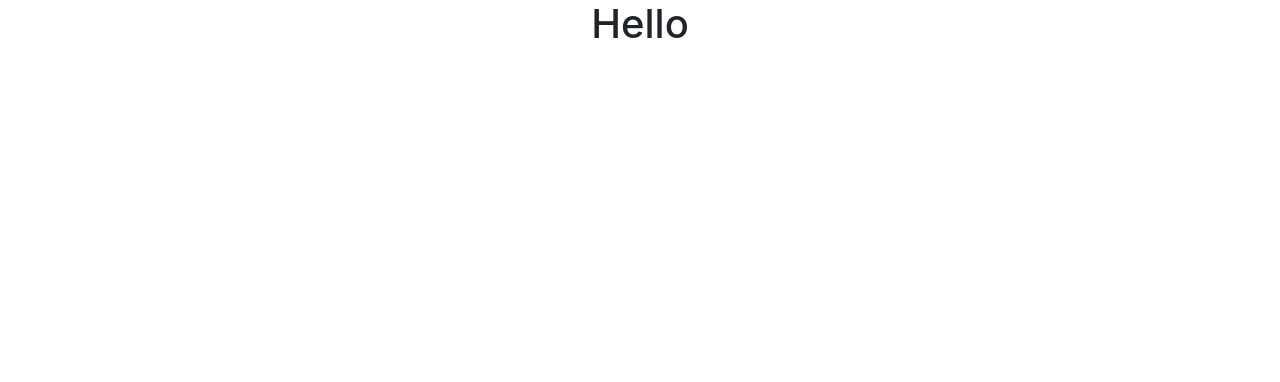
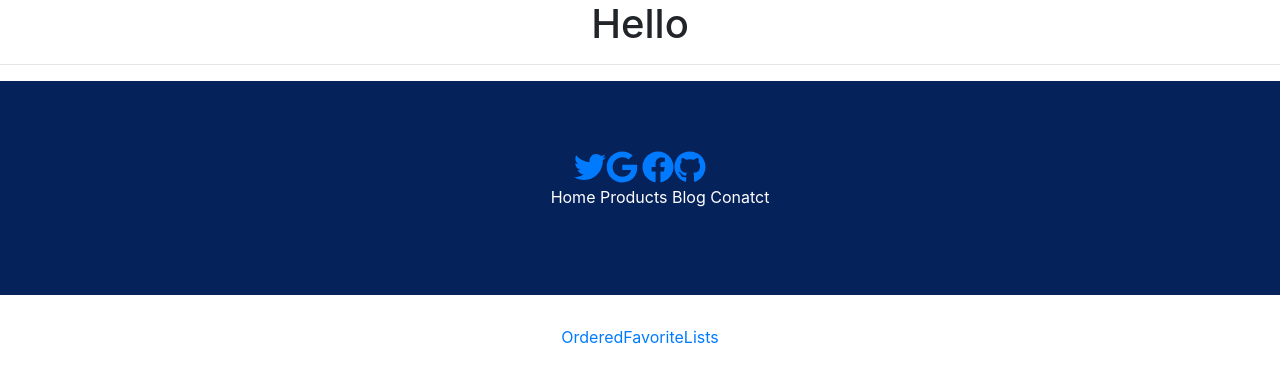
Before and after one commit to yamoonz/istanbul-capstone-ecommerce, a React (Create React App) app: page / in a window 1280 px wide. Shown: the top 382 px of the page. Built offline with nearby package versions, Linux system fonts and the light colour scheme.

Commit message:
first commit for the profilepage

```diff
--- a/src/App.scss
+++ b/src/App.scss
@@ -46,3 +46,8 @@
     background-color: #05225A;
 
   }
+  .navbarpp{
+      position: relative;
+      justify-content: left;
+      padding: 30px;
+  }
--- a/src/components/home/footer.jsx
+++ b/src/components/home/footer.jsx
@@ -6,7 +6,7 @@ import {
     faGoogle,
     faGithub
 } from "@fortawesome/free-brands-svg-icons";
-export const footer = () => {
+const Footer = () => {
     return <div>
         <hr />
         <footer>
@@ -29,4 +29,5 @@ export const footer = () => {
         </footer>
     </div>
 };
-export default footer;
+
+export default Footer;
--- /dev/null
+++ b/src/components/home/style.scss
@@ -0,0 +1,17 @@
+@media screen and (min-width: 415px){
+footer{
+    padding: 70px 150px;
+   position: relative;
+    justify-content: space-around;
+  text-align: center;
+  color: white;
+    background-color: #05225A;
+
+  }
+  .icons{
+      display:flex-row;
+  }
+  .navbar{
+      display:flex-row;
+  }
+}
--- /dev/null
+++ b/src/components/profilePage/ProfilePage.jsx
@@ -0,0 +1,21 @@
+import React from 'react';
+function ProfilePage() {
+    function handleClick(e) {
+        e.preventDefault();
+    }
+    return (
+        <div className='navbarpp'>
+            <a href="#" onClick={handleClick}>
+                Ordered
+        </a>
+            <a href="#" onClick={handleClick}>
+                Favorite
+     </a>
+            <a href="#" onClick={handleClick}>
+                Lists
+        </a>
+        </div>
+    );
+}
+
+export default ProfilePage;
--- a/src/containers/App.js
+++ b/src/containers/App.js
@@ -1,11 +1,14 @@
 import React from 'react';
 import '../App.scss';
-
+import Footer from "../components/home/Footer";
+import ProfilePage from '../components/profilePage/ProfilePage';
 
 function App() {
 	return (
 		<div className="App">
 			<h1>Hello</h1>
+			<Footer />
+			<ProfilePage />
 		</div>
 	);
 }
--- a/src/index.js
+++ b/src/index.js
@@ -6,9 +6,9 @@ import * as serviceWorker from './serviceWorker';
 import './App.scss';
 import { createStore, applyMiddleware, compose } from 'redux';
 import thunk from 'redux-thunk';
-import footer from './components/home/footer';
 import { Provider } from 'react-redux';
 import allReducers from './components/redux/reducers';
+
 
 
 
```
